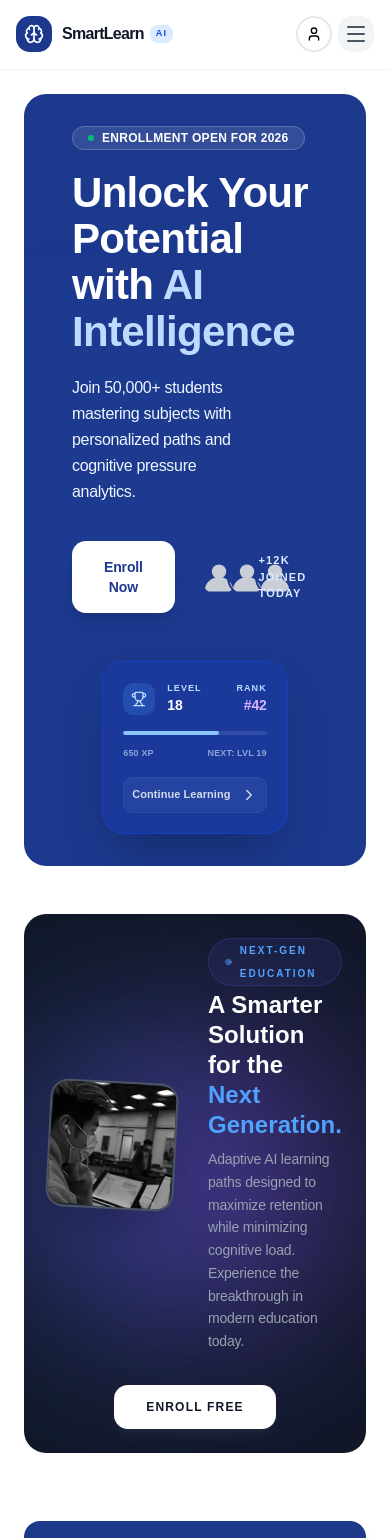
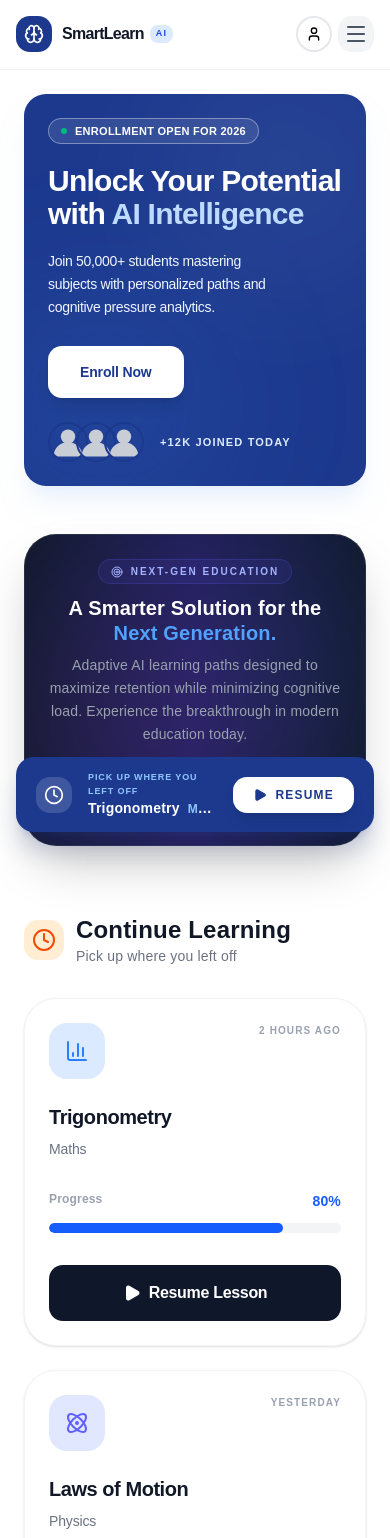
Before and after one commit to Vandan2912/ed-tech, a React (Vite) app: page / in a window 390 px wide. Shown: the top 1538 px of the page. Built offline with nearby package versions, Linux system fonts and the light colour scheme; no server answers; sample sign-in values are in the browser's storage.

Commit message:
Home page responsive Complete

```diff
--- a/src/components/footer.tsx
+++ b/src/components/footer.tsx
@@ -2,12 +2,12 @@ import { Brain } from "lucide-react";
 
 export function Footer() {
   return (
-    <footer className="border-t border-gray-100 bg-white pt-24 pb-12 px-8">
-      <div className="max-w-7xl mx-auto grid grid-cols-1 md:grid-cols-4 gap-12 mb-16">
+    <footer className="bg-white border-t border-gray-100 py-12 mt-20">
+      <div className="max-w-7xl mx-auto px-6 grid grid-cols-1 md:grid-cols-4 gap-12">
         <div className="space-y-6 md:col-span-1">
           <div className="flex items-center gap-2">
-            <div className="bg-blue-600 p-1.5 rounded-lg text-white">
-              <Brain size={20} />
+            <div className="">
+              <Brain size={20} className="text-blue-600" />
             </div>
             <span className="font-bold text-xl text-gray-900 tracking-tight">
               SmartLearn <span className="text-blue-600 text-sm">AI</span>
@@ -19,8 +19,8 @@ export function Footer() {
         </div>
 
         <div>
-          <h4 className="font-bold text-gray-900 mb-6">Subjects</h4>
-          <ul className="space-y-4 text-sm font-medium text-gray-500">
+          <h4 className="font-bold text-gray-900 mb-4">Subjects</h4>
+          <ul className="space-y-2 text-sm text-gray-500">
             <li>
               <a href="#" className="hover:text-blue-600 transition-colors">
                 Science & Tech
@@ -46,7 +46,7 @@ export function Footer() {
 
         <div>
           <h4 className="font-bold text-gray-900 mb-6">Platform</h4>
-          <ul className="space-y-4 text-sm font-medium text-gray-500">
+          <ul className="space-y-2 text-sm text-gray-500">
             <li>
               <a href="#" className="hover:text-blue-600 transition-colors">
                 Leaderboard
@@ -72,7 +72,7 @@ export function Footer() {
 
         <div>
           <h4 className="font-bold text-gray-900 mb-6">Support</h4>
-          <ul className="space-y-4 text-sm font-medium text-gray-500">
+          <ul className="space-y-2 text-sm text-gray-500">
             <li>
               <a href="#" className="hover:text-blue-600 transition-colors">
                 Help Center
--- a/src/components/home/banner.tsx
+++ b/src/components/home/banner.tsx
@@ -9,38 +9,63 @@ export function Banner() {
         initial={{ opacity: 0, y: 20 }}
         whileInView={{ opacity: 1, y: 0 }}
         viewport={{ once: true }}
-        className="bg-[#111827] rounded-3xl overflow-hidden relative">
-        <div className="absolute inset-0 pointer-events-none">
-          <div className="absolute top-1/2 left-[35%] w-64 h-64 opacity-40 bg-[#2B7FFF] rounded-full blur-[100px] -translate-x-1/2 -translate-y-1/2"></div>
-          <div className="absolute top-1/2 left-[55%] w-64 h-64 opacity-40 bg-[#AD46FF] rounded-full blur-[100px] -translate-x-1/2 -translate-y-1/2"></div>
+        className="relative overflow-hidden bg-linear-to-r from-gray-900 via-indigo-950 to-gray-900 rounded-[32px] border border-white/10 shadow-2xl">
+        <div className="absolute inset-0 opacity-20 pointer-events-none">
+          <div className="absolute top-0 left-1/4 w-64 h-64 bg-blue-500 rounded-full blur-[100px]"></div>
+          <div className="absolute bottom-0 right-1/4 w-64 h-64 bg-purple-500 rounded-full blur-[100px]"></div>
         </div>
-
         <div className="relative z-10 flex flex-col md:flex-row items-center justify-between gap-8 p-6 lg:px-10 lg:py-6">
           <div className="flex items-center gap-8 flex-1">
-            <div className="shrink-0 w-32 h-32 rounded-2xl overflow-hidden shadow-2xl bg-gray-800 rotate-3 border-2 border-[#FFFFFF33]">
+            <div className="shrink-0 w-32 h-32 rounded-2xl overflow-hidden shadow-2xl bg-gray-800 rotate-3 border-2 border-[#FFFFFF33] hidden lg:block">
               <img src={imgBannerGraphic} alt="Student learning" className="w-full h-full object-cover" />
             </div>
 
-            <div className="space-y-2 max-w-xl">
-              <div className="inline-flex items-center gap-2 text-[10px] font-bold text-blue-400 tracking-[0.2em] uppercase mb-1 py-0 px-4 bg-[#615FFF1A] rounded-full border border-[#615FFF33]">
+            <div className="space-y-2 max-w-xl flex-1 text-center md:text-left">
+              <div className="inline-flex items-center gap-2 px-3 py-0 bg-indigo-500/10 rounded-full text-[10px] font-black text-indigo-300 uppercase tracking-[0.2em] mb-3 border border-indigo-500/20">
                 <Target size={12} />
                 NEXT-GEN EDUCATION
               </div>
 
-              <h2 className="text-[#FFFFFF] text-2xl not-italic font-black leading-7.5 tracking-[0.07px]">
+              <h2 className="text-xl md:text-2xl font-black text-white leading-tight mb-2">
                 A Smarter Solution for the <span className="text-[#51A2FF]">Next Generation.</span>
               </h2>
 
-              <p className="text-[#99A1AF] text-sm not-italic font-normal leading-[22.75px] tracking-[-0.15px]">
+              <p className="text-sm text-gray-400 max-w-xl leading-relaxed">
                 Adaptive AI learning paths designed to maximize retention while minimizing cognitive load. Experience
                 the breakthrough in modern education today.
               </p>
             </div>
           </div>
 
-          <div className="shrink-0">
-            <button className="bg-white text-[#101828] text-center text-xs not-italic font-black leading-4 tracking-[1.2px] uppercase flex justify-center items-center flex-1 shadow-[0_10px_15px_-3px_rgba(255,255,255,0.05),0_4px_6px_-4px_rgba(255,255,255,0.05)] px-8 py-3.5 rounded-[14px]">
-              ENROLL FREE
+          <div className="flex flex-col sm:flex-row items-center gap-4 w-full md:w-auto">
+            <div className="items-center gap-3 px-4 py-2 bg-white/5 rounded-xl border border-white/10 hidden xl:flex">
+              <div className="flex -space-x-2">
+                <div className="w-6 h-6 rounded-full border-2 border-slate-900 bg-gray-800 overflow-hidden">
+                  <img
+                    src="https://images.unsplash.com/photo-1729824186570-4d4aede00043?auto=format&amp;fit=crop&amp;w=32&amp;h=32"
+                    alt="user"
+                  />
+                </div>
+                <div className="w-6 h-6 rounded-full border-2 border-slate-900 bg-gray-800 overflow-hidden">
+                  <img
+                    src="https://images.unsplash.com/photo-1631905131477-eefc1360588a?auto=format&amp;fit=crop&amp;w=32&amp;h=32"
+                    alt="user"
+                  />
+                </div>
+                <div className="w-6 h-6 rounded-full border-2 border-slate-900 bg-gray-800 overflow-hidden">
+                  <img
+                    src="https://images.unsplash.com/photo-1676253134904-d28c52a5d031?auto=format&amp;fit=crop&amp;w=32&amp;h=32"
+                    alt="user"
+                  />
+                </div>
+              </div>
+              <div className="text-[10px] font-bold text-gray-400 leading-none">
+                <p className="text-white">50k+</p>
+                <p>Students</p>
+              </div>
+            </div>
+            <button className="w-full sm:w-auto px-8 py-3.5 bg-white text-gray-900 text-xs font-black uppercase tracking-widest rounded-xl hover:bg-blue-400 hover:text-white transition-all active:scale-95 shadow-lg shadow-white/5">
+              Enroll Free
             </button>
           </div>
         </div>
--- /dev/null
+++ b/src/components/home/continue_learning.tsx
@@ -0,0 +1,78 @@
+import { motion } from "motion/react";
+import { Atom, ChartColumn, Clock, Play } from "lucide-react";
+
+export function ContinueLearning() {
+  const courses = [
+    {
+      title: "Trigonometry",
+      subject: "Maths",
+      progress: 80,
+      time: "2 HOURS AGO",
+      icon: <ChartColumn size={24} className="text-blue-500" />,
+      color: "bg-blue-100",
+    },
+    {
+      title: "Laws of Motion",
+      subject: "Physics",
+      progress: 76,
+      time: "YESTERDAY",
+      icon: <Atom size={24} className="text-indigo-500" />,
+      color: "bg-indigo-100",
+    },
+  ];
+
+  return (
+    <section className="px-6 pt-11 relative">
+      <div className="flex items-center gap-3 mb-8">
+        <div className="w-10 h-10 bg-orange-100 rounded-xl flex items-center justify-center text-orange-600">
+          <Clock stroke="currentColor" className="size-6 " />
+        </div>
+        <div>
+          <h2 className="text-2xl font-bold text-gray-900">Continue Learning</h2>
+          <p className="text-sm text-gray-500">Pick up where you left off</p>
+        </div>
+      </div>
+      <div className="grid grid-cols-1 md:grid-cols-2 lg:grid-cols-3 gap-6">
+        {courses.map((course, idx) => (
+          <motion.div
+            key={idx}
+            initial={{ opacity: 0, y: 20 }}
+            whileInView={{ opacity: 1, y: 0 }}
+            viewport={{ once: true }}
+            transition={{ delay: idx * 0.1 }}
+            className="bg-white rounded-[32px] p-6 border border-gray-100 shadow-sm hover:shadow-xl transition-all group">
+            <div className="flex justify-between items-start mb-6">
+              <div className={`${course.color} p-4 rounded-2xl`}>{course.icon}</div>
+              <div className="text-[#99A1AF] text-[10px] not-italic font-bold leading-3.75 tracking-[1.117px] uppercase">
+                {course.time}
+              </div>
+            </div>
+
+            <h3 className="text-[#101828] text-xl not-italic font-bold leading-7 tracking-[-0.449px] mb-2">
+              {course.title}
+            </h3>
+            <div className="text-[#6A7282] text-sm not-italic font-normal leading-5 tracking-[-0.15px] mb-8">
+              {course.subject}
+            </div>
+
+            <div className="space-y-3 mb-8">
+              <div className="flex justify-between text-sm font-semibold">
+                <span className="text-[#99A1AF] text-xs not-italic font-bold leading-4">Progress</span>
+                <span className="text-blue-600">{course.progress}%</span>
+              </div>
+              <div className="h-2.5 bg-gray-100 rounded-full overflow-hidden">
+                <div
+                  className="h-full bg-blue-600 rounded-full transition-all duration-1000 ease-out"
+                  style={{ width: `${course.progress}%` }}></div>
+              </div>
+            </div>
+
+            <button className="w-full bg-[#0F172A] hover:bg-[#1E293B] py-4 rounded-xl flex items-center justify-center gap-2 transition-colors text-white text-center text-base not-italic font-bold leading-6 tracking-[-0.312px]">
+              <Play size={18} className="fill-white" /> Resume Lesson
+            </button>
+          </motion.div>
+        ))}
+      </div>
+    </section>
+  );
+}
--- a/src/components/home/features.tsx
+++ b/src/components/home/features.tsx
@@ -49,16 +49,12 @@ export function Features() {
             whileInView={{ opacity: 1, y: 0 }}
             viewport={{ once: true, margin: "-100px" }}
             transition={{ delay: idx * 0.1, duration: 0.5 }}
-            className="bg-white rounded-[2rem] p-10 shadow-[0_8px_30px_rgb(0,0,0,0.04)] border border-gray-100 text-left hover:shadow-xl transition-shadow">
+            className="group p-8 rounded-[32px] bg-white border border-gray-100 hover:border-blue-100 hover:shadow-2xl hover:shadow-blue-50 transition-all duration-300 text-start">
             <div className={`w-14 h-14 rounded-2xl ${feature.color} flex items-center justify-center mb-8`}>
               {feature.icon}
             </div>
-            <h3 className="mb-4 text-[#101828] text-xl not-italic font-bold leading-7 tracking-[-0.449px]">
-              {feature.title}
-            </h3>
-            <p className="text-[#364153] text-sm not-italic font-normal leading-[22.75px] tracking-[-0.15px]">
-              {feature.desc}
-            </p>
+            <h3 className="text-xl font-bold text-gray-900 mb-3"> {feature.title}</h3>
+            <p className="text-sm text-gray-700 leading-relaxed">{feature.desc}</p>
           </motion.div>
         ))}
       </div>
--- a/src/components/home/hero.tsx
+++ b/src/components/home/hero.tsx
@@ -8,31 +8,29 @@ export function Hero() {
       <motion.div
         initial={{ opacity: 0, y: 20 }}
         animate={{ opacity: 1, y: 0 }}
-        className="bg-[#1C398E] rounded-3xl py-8 px-12 text-white relative overflow-hidden flex flex-col lg:flex-row items-center justify-between">
+        className="bg-[#1C398E] rounded-3xl text-white relative overflow-hidden flex flex-col lg:flex-row items-center justify-between p-6 md:py-8 md:px-12 shadow-xl shadow-blue-100/50">
         {/* Background Patterns */}
-        <div className="absolute inset-0 opacity-10 pointer-events-none">
-          <div className="absolute top-40 -left-40 w-96 h-96 bg-[#51A2FF1A] rounded-full blur-3xl"></div>
-          <div className="absolute bottom-40 -right-40 w-96 h-96 bg-[#FFFFFF0D] rounded-full blur-3xl"></div>
-        </div>
+        <div className="absolute top-0 right-0 -mr-12 -mt-12 w-64 h-64 bg-white/5 rounded-full blur-3xl"></div>
+        <div className="absolute bottom-0 left-0 -ml-12 -mb-12 w-64 h-64 bg-blue-400/10 rounded-full blur-3xl"></div>
 
         <div className="lg:w-1/2 relative z-10 flex flex-col items-start gap-5">
-          <div className="w-fit relative bg-white/10 rounded-full outline-1 -outline-offset-1 outline-white/20 flex gap-2 items-center py-1 px-4">
+          <div className="w-fit relative bg-white/10 rounded-full outline-1 -outline-offset-1 outline-white/20 flex gap-2 items-center px-3 py-1 backdrop-blur-md border border-white/20 uppercase tracking-wider">
             <div className="w-1.5 h-1.5 bg-emerald-500 rounded-full"></div>
-            <div className="justify-start text-white text-xs font-bold uppercase leading-4 tracking-wide">
+            <div className="justify-start text-white text-[11px]  font-bold uppercase leading-4 tracking-wide">
               Enrollment Open for 2026
             </div>
           </div>
 
-          <h1 className="text-white text-[42px] not-italic font-black leading-[46.2px] tracking-[-0.681px]">
+          <h1 className="text-white not-italic text-3xl md:text-4xl lg:text-[42px] font-black leading-[1.1] tracking-tight">
             Unlock Your Potential <br />
             with <span className="text-[#BEDBFF]">AI Intelligence</span>
           </h1>
 
-          <p className="text-[#EFF6FF] text-base not-italic font-normal leading-6.5 tracking-[-0.312px] pr-16">
+          <p className="not-italic font-normal tracking-[-0.312px] pr-16 text-sm md:text-base text-blue-50 max-w-md leading-relaxed">
             Join 50,000+ students mastering subjects with personalized paths and cognitive pressure analytics.
           </p>
 
-          <div className="flex items-center gap-6 pt-4">
+          <div className="flex flex-wrap items-center gap-6 pt-2">
             <button className="bg-white hover:bg-gray-50 px-8 py-4 rounded-xl shadow-lg transition-transform hover:-translate-y-0.5 flex items-center gap-2 text-[#1C398E] text-center text-sm not-italic font-bold leading-5 tracking-[-0.15px]">
               Enroll Now
             </button>
@@ -54,7 +52,7 @@ export function Hero() {
           initial={{ opacity: 0, x: 20 }}
           animate={{ opacity: 1, x: 0 }}
           transition={{ delay: 0.2 }}
-          className="lg:w-70 bg-blue-800/30 backdrop-blur-md border border-blue-700/50 rounded-3xl p-5 relative z-10 mt-12 lg:mt-0 shadow-2xl hover:bg-white/10 transition-colors flex flex-col gap-4">
+          className=" hidden md:flex lg:w-70 bg-blue-800/30 backdrop-blur-md border border-blue-700/50 rounded-3xl p-5 relative z-10 mt-12 lg:mt-0 shadow-2xl hover:bg-white/10 transition-colors flex-col gap-4">
           <div className="flex justify-between items-start">
             <div className="flex items-center gap-3">
               <div className="bg-[#51A2FF33] rounded-[10px] w-8 h-8 flex justify-center items-center">
--- a/src/components/home/recommended.tsx
+++ b/src/components/home/recommended.tsx
@@ -28,21 +28,13 @@ export function Recommended() {
   ];
 
   return (
-    <section className="px-8 pb-16">
+    <section className="px-6 pb-16">
       <div className="flex justify-between items-end mb-10">
         <div>
-          <h2 className="mb-2 text-[#101828] text-3xl not-italic font-bold leading-9 tracking-[0.396px]">
-            Recommended for You
-          </h2>
-          <p className="text-[#6A7282] text-base not-italic font-normal leading-6 tracking-[-0.312px]">
-            Based on your 10th grade curriculum
-          </p>
+          <h2 className="text-3xl font-bold text-gray-900 mb-2">Recommended for You</h2>
+          <p className="text-gray-500">Based on your 10th grade curriculum</p>
         </div>
-        <a
-          href="#"
-          className="hidden sm:inline-flex items-center gap-1 text-[#155DFC] text-center text-base not-italic font-bold leading-6 tracking-[-0.312px]">
-          View All Subjects
-        </a>
+        <button className="text-blue-600 font-bold hover:underline">View All Subjects</button>
       </div>
 
       <div className="grid grid-cols-1 md:grid-cols-2 lg:grid-cols-3 gap-8">
@@ -53,10 +45,10 @@ export function Recommended() {
             whileInView={{ opacity: 1, scale: 1 }}
             viewport={{ once: true }}
             transition={{ delay: idx * 0.1, type: "spring", stiffness: 100 }}
-            className="bg-white rounded-[2rem] p-8 shadow-[0_8px_30px_rgb(0,0,0,0.04)] border border-gray-100 flex flex-col justify-between h-full gap-8">
+            className="bg-white rounded-[2rem] flex flex-col justify-between h-full gap-8 group  border border-gray-200 p-8 transition-all hover:shadow-xl hover:shadow-gray-200/20 focus-within:ring-4 focus-within:ring-blue-100">
             <div className="flex justify-between items-start">
               <div className={`w-12 h-12 rounded-2xl ${rec.color} flex items-center justify-center`}>{rec.icon}</div>
-              <div className="bg-gray-50 px-3 py-1 rounded-full text-xs border border-gray-100 text-[#101828] text-[11px] not-italic font-black leading-[16.5px] tracking-[1.164px] uppercase">
+              <div className="bg-gray-100 text-gray-900 text-[11px] font-black uppercase tracking-widest px-3 py-0.5 rounded-full border border-gray-200">
                 {rec.modules} MODULES
               </div>
             </div>
--- a/src/components/home/resume_learning.tsx
+++ b/src/components/home/resume_learning.tsx
@@ -1,88 +1,29 @@
-import { motion } from "motion/react";
-import { Atom, ChartColumn, Clock, Play } from "lucide-react";
+import { Clock, Play } from "lucide-react";
 
 export function ResumeLearning() {
-  const courses = [
-    {
-      title: "Trigonometry",
-      subject: "Maths",
-      progress: 80,
-      time: "2 HOURS AGO",
-      icon: <ChartColumn size={24} className="text-blue-500" />,
-      color: "bg-blue-100",
-    },
-    {
-      title: "Laws of Motion",
-      subject: "Physics",
-      progress: 76,
-      time: "YESTERDAY",
-      icon: <Atom size={24} className="text-indigo-500" />,
-      color: "bg-indigo-100",
-    },
-  ];
-
   return (
-    <section className="p-6 pt-11 relative">
-      <div className="flex justify-between items-center bg-[#1E3A8A] text-white px-5 py-4 rounded-[16px] mb-4 relative z-10 shadow-[0_20px_25px_-5px_rgba(28,57,142,0.20),0_8px_10px_-6px_rgba(28,57,142,0.20)]">
-        <div className="flex items-center gap-4">
-          <div className="bg-white/10 p-2 rounded-[14px]">
+    <div className="fixed bottom-0 left-0 right-0 z-40 px-4 pb-3 mb-0">
+      <div className="max-w-7xl mx-auto">
+        <div className="flex items-center gap-4 bg-blue-900 text-white px-5 py-3.5 rounded-2xl shadow-xl shadow-blue-900/20">
+          <div className="w-9 h-9 bg-white/15 rounded-xl flex items-center justify-center shrink-0">
             <Clock size={20} className="text-white" />
           </div>
-          <div>
-            <div className="text-[#8EC5FF] text-[9px] not-italic font-black leading-[13.5px] tracking-[1.067px] uppercase">
-              PICK UP WHERE YOU LEFT OFF
-            </div>
-            <div className="text-white text-sm not-italic font-bold leading-5 tracking-[-0.15px]">
-              Trigonometry <span className="text-[#8EC5FF] text-xs not-italic font-bold leading-4">Maths</span>
-            </div>
+          <div className="flex-1 min-w-0">
+            <p className="text-[9px] font-black text-blue-300 uppercase tracking-widest leading-normal">
+              Pick up where you left off
+            </p>
+            <p className="font-bold text-sm truncate">
+              Trigonometry<span className="text-blue-300 ml-2 text-xs">Maths</span>
+            </p>
           </div>
+          <button
+            className="shrink-0 flex items-center gap-2 px-5 py-2.5 bg-white text-blue-900 rounded-xl font-black text-xs uppercase tracking-widest hover:bg-blue-50 transition-all active:scale-95 shadow-lg"
+            aria-label="Resume Trigonometry">
+            <Play size={14} className="fill-blue-900" />
+            Resume
+          </button>
         </div>
-        <button className="bg-white px-5 py-2.5 rounded-[14px] flex items-center gap-2 transition-transform hover:-translate-y-0.5 text-[#1C398E] text-center text-xs not-italic font-black leading-4 tracking-[1.2px] uppercase">
-          <Play size={16} className="fill-blue-900" /> RESUME
-        </button>
       </div>
-
-      <div className="grid grid-cols-2 md:grid-cols-3 gap-8 relative z-0 -mt-16 pt-16">
-        {courses.map((course, idx) => (
-          <motion.div
-            key={idx}
-            initial={{ opacity: 0, y: 20 }}
-            whileInView={{ opacity: 1, y: 0 }}
-            viewport={{ once: true }}
-            transition={{ delay: idx * 0.1 }}
-            className="bg-white rounded-[2rem] p-8 shadow-[0_8px_30px_rgb(0,0,0,0.04)] border border-gray-100">
-            <div className="flex justify-between items-start mb-6">
-              <div className={`${course.color} p-4 rounded-2xl`}>{course.icon}</div>
-              <div className="text-[#99A1AF] text-[10px] not-italic font-bold leading-3.75 tracking-[1.117px] uppercase">
-                {course.time}
-              </div>
-            </div>
-
-            <h3 className="text-[#101828] text-xl not-italic font-bold leading-7 tracking-[-0.449px] mb-2">
-              {course.title}
-            </h3>
-            <div className="text-[#6A7282] text-sm not-italic font-normal leading-5 tracking-[-0.15px] mb-8">
-              {course.subject}
-            </div>
-
-            <div className="space-y-3 mb-8">
-              <div className="flex justify-between text-sm font-semibold">
-                <span className="text-[#99A1AF] text-xs not-italic font-bold leading-4">Progress</span>
-                <span className="text-blue-600">{course.progress}%</span>
-              </div>
-              <div className="h-2.5 bg-gray-100 rounded-full overflow-hidden">
-                <div
-                  className="h-full bg-blue-600 rounded-full transition-all duration-1000 ease-out"
-                  style={{ width: `${course.progress}%` }}></div>
-              </div>
-            </div>
-
-            <button className="w-full bg-[#0F172A] hover:bg-[#1E293B] py-4 rounded-xl flex items-center justify-center gap-2 transition-colors text-white text-center text-base not-italic font-bold leading-6 tracking-[-0.312px]">
-              <Play size={18} className="fill-white" /> Resume Lesson
-            </button>
-          </motion.div>
-        ))}
-      </div>
-    </section>
+    </div>
   );
 }
--- a/src/index.css
+++ b/src/index.css
@@ -129,6 +129,7 @@
 
 body {
   margin: 0;
+  font-family: var(--font-sans);
 }
 
 
--- a/src/pages/Home.tsx
+++ b/src/pages/Home.tsx
@@ -3,6 +3,7 @@ import { Header } from "@/components/header";
 import { Banner } from "@/components/home/banner";
 import { CognitiveLoad } from "@/components/home/cognitive_load";
 import { ConsistencyQuest } from "@/components/home/consistency_quest";
+import { ContinueLearning } from "@/components/home/continue_learning";
 import { Features } from "@/components/home/features";
 import { Hero } from "@/components/home/hero";
 import { Progress } from "@/components/home/progress";
@@ -11,12 +12,13 @@ import { ResumeLearning } from "@/components/home/resume_learning";
 
 const Home = () => {
   return (
-    <div className="home min-h-screen bg-white font-sans text-gray-900">
+    <div className="home min-h-screen bg-white text-gray-900">
       <Header />
       <main className="max-w-6xl mx-auto space-y-12 pb-24">
         <Hero />
         <Banner />
         <ResumeLearning />
+        <ContinueLearning />
         <Features />
         <Progress />
         <Recommended />
```
Also changed, not shown: src/components/home/cognitive_load.tsx (+5 -7 lines), src/components/home/consistency_quest.tsx (+10 -7 lines), src/components/home/progress.tsx (+17 -19 lines).
